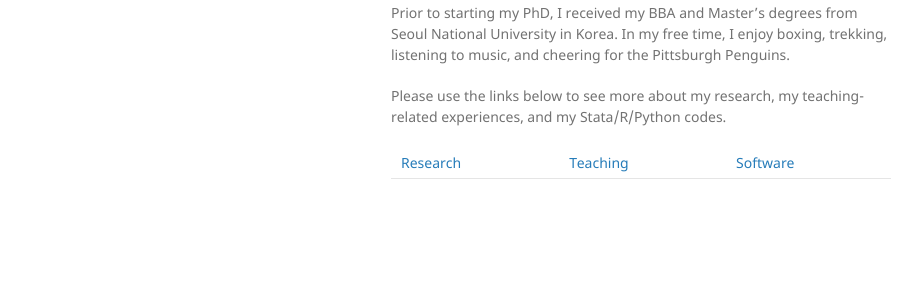
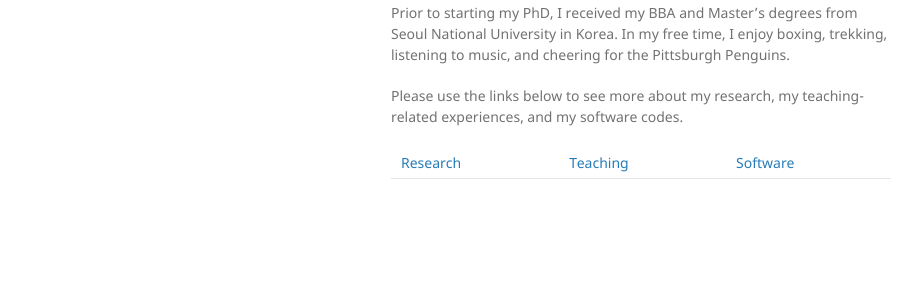
Before and after one commit to saepark/saepark.github.io, a Jekyll site: the page built from index.md, in a window 1280 px wide. Shown: the part 306-606 px from the top of the page, without its empty margins (179-1096 px from the left). Built offline with Jekyll 4.4.1, drawn with Linux system fonts in a browser that asks for light colours; our own code applies the rules of GitHub Pages for plain Markdown files.

Commit message:
Update index.md

```diff
--- a/index.md
+++ b/index.md
@@ -4,6 +4,6 @@
 
 Prior to starting my PhD, I received my BBA and Master's degrees from Seoul National University in Korea. In my free time, I enjoy boxing, trekking, listening to music, and cheering for the Pittsburgh Penguins.
 
-Please use the links below to see more about my research, my teaching-related experiences, and my Stata/R/Python codes.
+Please use the links below to see more about my research, my teaching-related experiences, and my software codes.
 
 [Research](./research.html) | [Teaching](./teaching.html) | [Software](./software.html)
```
